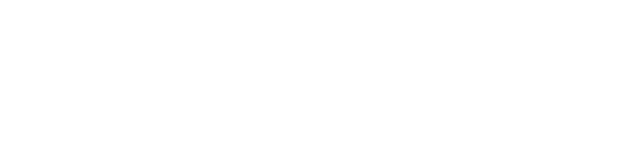
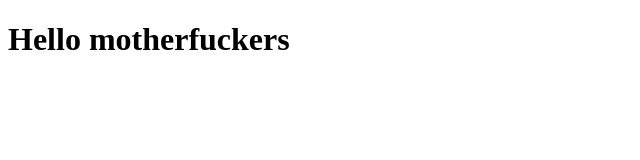
Before and after one commit to drelward/courseJS, a plain HTML site: page index.html in a window 1280 px wide. Shown: the whole page, without its empty margins (0-640 px from the left). Drawn offline with Linux system fonts and the light colour scheme.

Commit message:
adding h1

```diff
--- a/index.html
+++ b/index.html
@@ -7,6 +7,7 @@
     <link rel="stylesheet" href="style.css">
 </head>
 <body>
+    <h1>Hello motherfuckers</h1>
     <script src="script.js"></script>
 </body>
 </html>
```
